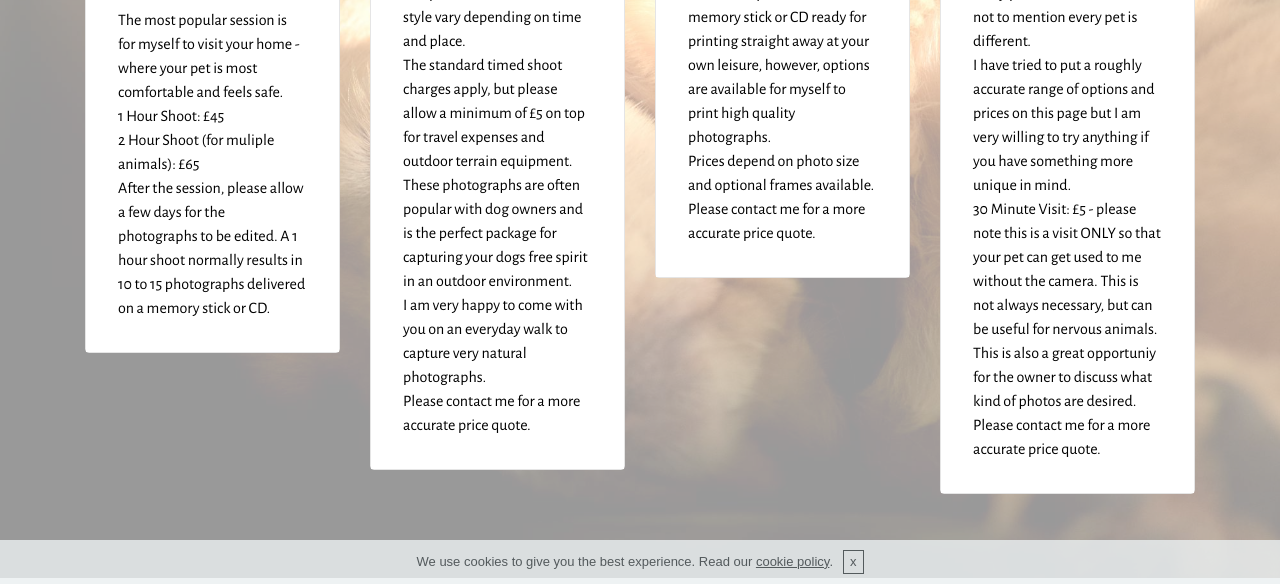
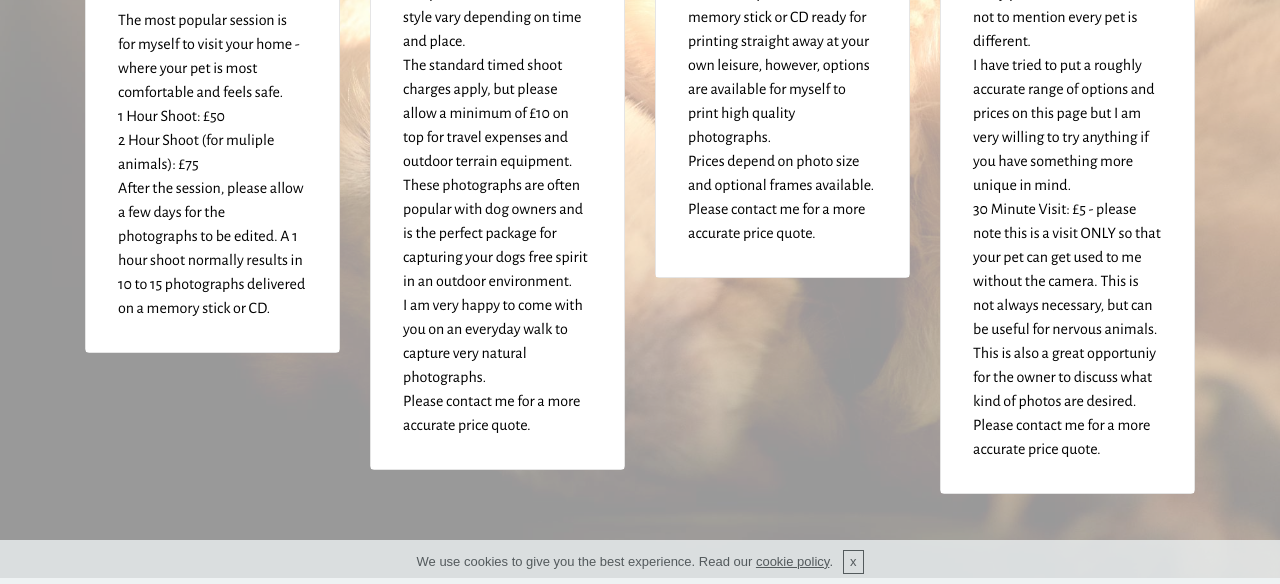
Before and after one commit to ceatonjones/yorkpetphotography, a plain HTML site: page page7.html in a window 1280 px wide. Shown: the part 216-800 px from the top of the page. Drawn offline with nearby package versions, Linux system fonts and the light colour scheme.

```diff
--- a/page7.html
+++ b/page7.html
@@ -45,7 +45,7 @@
                 <div class="card cart-block">
                     <div class="card-block">
                         <h4 class="card-title text-xs-center">Home Photo Shoots</h4>
-                        <p class="card-text">The most popular session is for myself to visit your home - where your pet is most comfortable and feels safe.<br>1 Hour Shoot: £45<br>2 Hour Shoot (for muliple animals): £65<br>After the session, please allow a few days for the photographs to be edited. A 1 hour shoot normally results in 10 to 15 photographs delivered on a memory stick or CD.</p>
+                        <p class="card-text">The most popular session is for myself to visit your home - where your pet is most comfortable and feels safe.<br>1 Hour Shoot: £50<br>2 Hour Shoot (for muliple animals): £75<br>After the session, please allow a few days for the photographs to be edited. A 1 hour shoot normally results in 10 to 15 photographs delivered on a memory stick or CD.</p>
                     </div>
                 </div>
             </div>
@@ -53,7 +53,7 @@
                 <div class="card cart-block">
                     <div class="card-block">
                         <h4 class="card-title text-xs-center">Outdoor Shoots</h4>
-                        <p class="card-text">The price for sessions of this style vary depending on time and place.<br>The standard timed shoot charges apply, but please allow a minimum of £5 on top for travel expenses and outdoor terrain equipment.<br>These photographs are often popular with dog owners and is the perfect package for capturing your dogs free spirit in an outdoor environment.<br>I am very happy to come with you on an everyday walk to capture very natural photographs.<br>Please contact me for a more accurate price quote.</p>
+                        <p class="card-text">The price for sessions of this style vary depending on time and place.<br>The standard timed shoot charges apply, but please allow a minimum of £10 on top for travel expenses and outdoor terrain equipment.<br>These photographs are often popular with dog owners and is the perfect package for capturing your dogs free spirit in an outdoor environment.<br>I am very happy to come with you on an everyday walk to capture very natural photographs.<br>Please contact me for a more accurate price quote.</p>
                     </div>
                 </div>
             </div>
```
Also changed, not shown: 1 other file.
